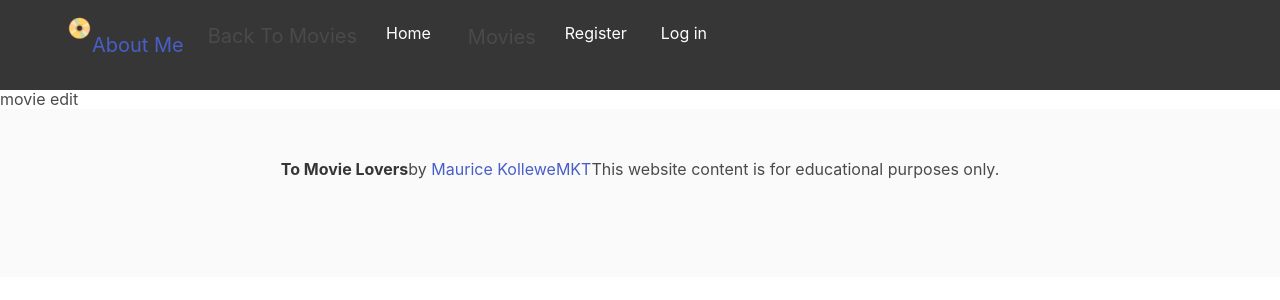
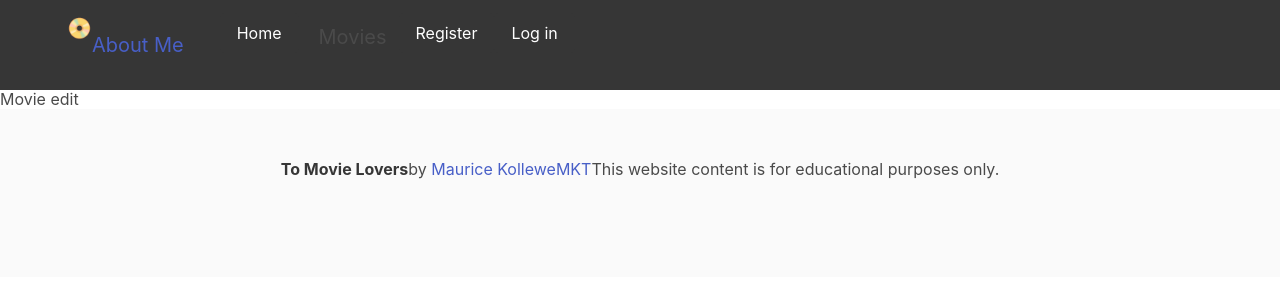
Before and after one commit to maurice-35/movie-data-base, a React (Create React App) app in the folder client/: page /Movies/1/edit in a window 1280 px wide. Shown: the top 300 px of the page. Built offline with nearby package versions, Linux system fonts and the light colour scheme.

Commit message:
create MovieEdit page

```diff
--- a/client/src/components/Movies/MovieEdit.js
+++ b/client/src/components/Movies/MovieEdit.js
@@ -5,7 +5,7 @@ const MovieEdit = () => {
 
   return (
     <>
-      <h1>movie edit</h1>
+      <h1>Movie edit</h1>
     </>
   )
 }
--- a/client/src/components/Movies/MovieShow.js
+++ b/client/src/components/Movies/MovieShow.js
@@ -1,7 +1,7 @@
 /* eslint-disable no-undef */
 import React, { useEffect, useState } from 'react'
 import axios from 'axios'
-import { useParams } from 'react-router-dom'
+import { useParams, Link } from 'react-router-dom'
 // import { getTokenFromLocalStorage, getPayload } from '../../helpers/auth'
 
 
@@ -84,12 +84,12 @@ const MovieShow = () => {
                 </div>
                 {/* <p>{movie.user.username}</p>
                 <hr /> */}
-                {/* {userIsOwner(movie.user._id) &&
-                  <div className="buttons">
-                    <button onClick={handleDelete} className="button is-danger">Delete Movie</button>
-                    <Link to={`/movies/${id}/edit`} className="button is-warning">Edit Movie</Link>
-                  </div>
-                } */}
+                {/* {userIsOwner(movie.user._id) && */}
+                <div className="buttons">
+                  <button className="button is-danger">Delete Movie</button>
+                  <Link to={`/movies/${id}/edit`} className="button is-warning">Edit Movie</Link>
+                </div>
+
               </div>
             </div>
           </div>
--- a/client/src/components/common/Navbar.js
+++ b/client/src/components/common/Navbar.js
@@ -43,8 +43,8 @@ const Navbar = () => {
               <Link to="/About Me">About Me</Link>
             </div>
             <div>
-              <Link to="/movies" className="navbar-item">Back To Movies</Link>
-              {userIsAuthenticated() && <Link to="/movies/new" className="navbar-item">Add Movies</Link>}
+              <Link to="/movies" className="navbar-item"></Link>
+              {userIsAuthenticated() && <Link to="/movies/new" className="navbar-item"> Browse Movies</Link>}
             </div>
           </div>
 
@@ -57,9 +57,6 @@ const Navbar = () => {
                   <Link className="button is-dark" to="/home">
                     Home
                   </Link>
-                  {/* <Link className="button is-dark" to="/Movies/AddMovies">
-                    AddMovies
-                  </Link> */}
 
                   <Link to="/movies" className="navbar-item">Movies</Link>
                 </div>
```
